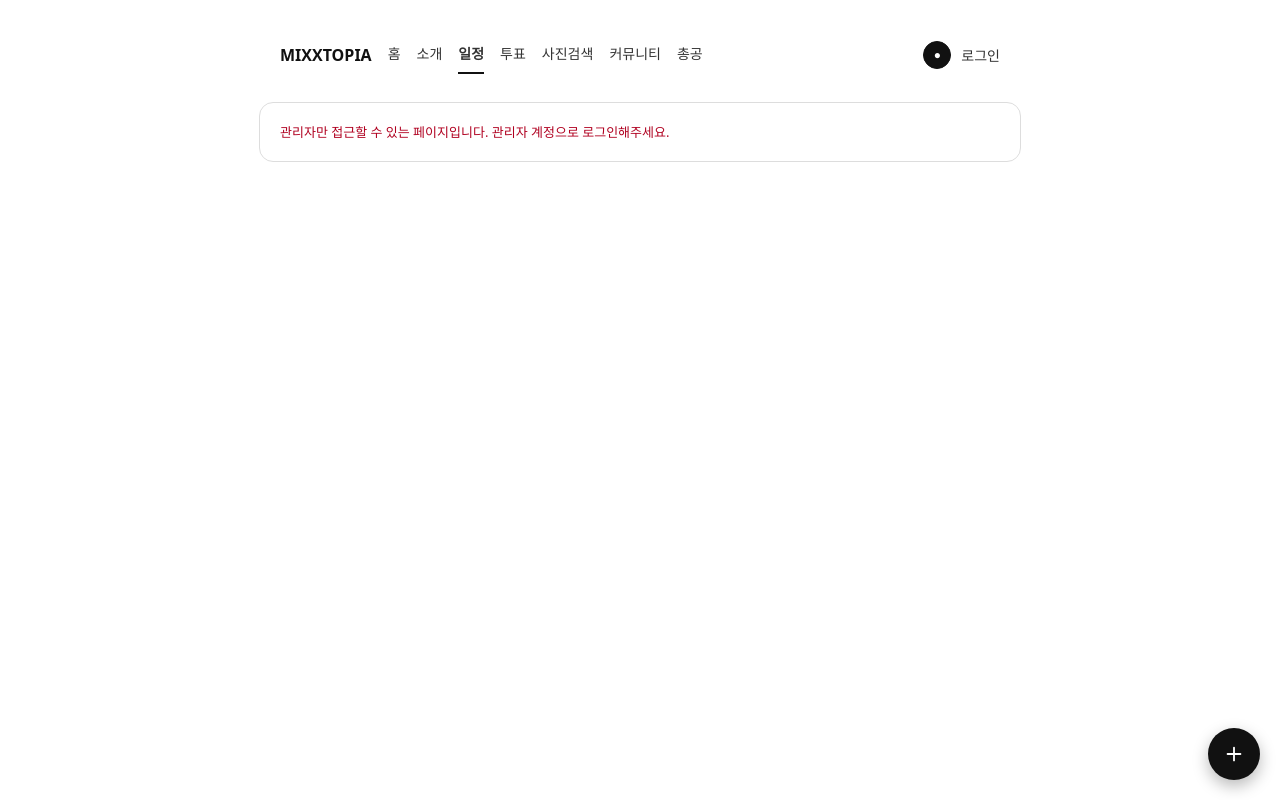
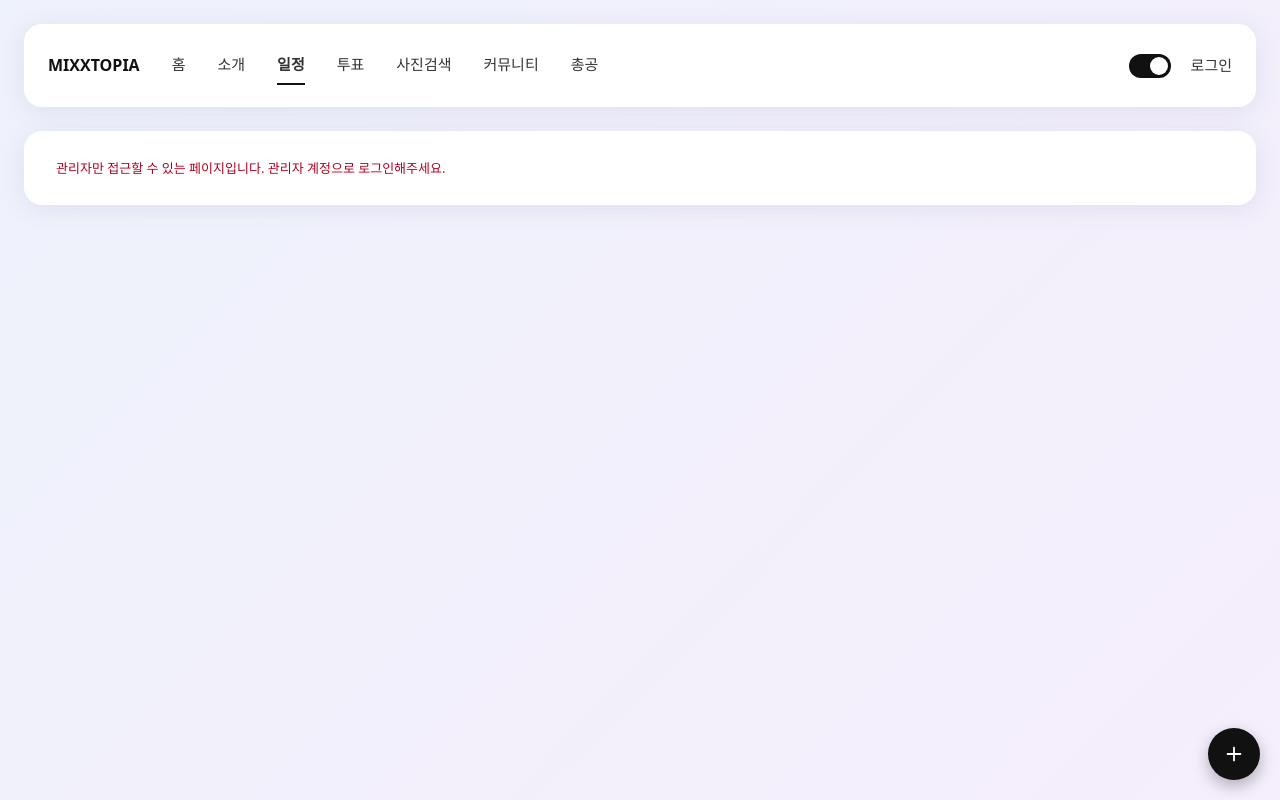
Before and after one commit to GolemOnce/mixxtopia, a React (Vite) app in the folder front-end/: page /schedule/new in a window 1280 px wide. Built offline with nearby package versions, Linux system fonts and the light colour scheme; no server answers; a web font is replaced by a local one.

Commit message:
feat: 사이트 배경색, 네이게이션 바 및 카드 색 변경. 메뉴 간격 조정, feb 토글버튼 디자인 변경

```diff
--- a/front-end/src/components/NavBar.tsx
+++ b/front-end/src/components/NavBar.tsx
@@ -141,9 +141,10 @@ export default function NavBar() {
             className="navbar-fab-switch"
             aria-label={fabEnabled ? '플로팅 메뉴 버튼 끄기' : '플로팅 메뉴 버튼 켜기'}
             aria-pressed={fabEnabled}
+            title={fabEnabled ? '토글 OFF' : '토글 ON'}
             onClick={toggleFabEnabled}
           >
-            {fabEnabled ? '●' : '○'}
+            <span className="navbar-fab-switch-thumb" />
           </button>
           <div className="navbar-auth-slot">{renderAuth()}</div>
         </div>
--- a/front-end/src/index.css
+++ b/front-end/src/index.css
@@ -4,6 +4,27 @@
     format('woff2');
   font-weight: 500;
   font-display: swap;
+}
+
+/* max-width가 padding을 포함하도록 통일 — 이게 없으면 패딩이 다른 요소끼리
+   max-width가 같아도 실제 렌더링 폭이 달라진다(.navbar vs .card에서 실제로 발생했음). */
+*,
+*::before,
+*::after {
+  box-sizing: border-box;
+}
+
+:root {
+  --page-bg-from: #eef2fb;
+  --page-bg-to: #f5eefc;
+  --card-bg: #ffffff;
+  --card-shadow: 0 4px 24px rgba(88, 72, 170, 0.1);
+  --content-width: 1280px;
+}
+
+html {
+  min-height: 100%;
+  background: linear-gradient(135deg, var(--page-bg-from), var(--page-bg-to));
 }
 
 body {
@@ -19,11 +40,13 @@ body {
 }
 
 .card {
-  max-width: 720px;
+  max-width: var(--content-width);
   margin: 0 auto;
-  padding: 20px;
-  border: 1px solid #ddd;
-  border-radius: 14px;
+  padding: 28px 32px;
+  background: var(--card-bg);
+  border: none;
+  border-radius: 18px;
+  box-shadow: var(--card-shadow);
 }
 
 h1 {
@@ -92,16 +115,19 @@ h3 {
 }
 
 .navbar {
-  max-width: 720px;
-  margin: 0 auto 16px;
-  padding: 0 20px;
+  max-width: var(--content-width);
+  margin: 0 auto 24px;
+  padding: 10px 24px;
   position: relative;
+  background: var(--card-bg);
+  border-radius: 18px;
+  box-shadow: var(--card-shadow);
 }
 
 .navbar-bar {
   display: flex;
   align-items: center;
-  gap: 16px;
+  gap: 32px;
   padding: 12px 0;
 }
 
@@ -121,14 +147,14 @@ h3 {
 
 .navbar-links {
   display: flex;
-  gap: 16px;
+  gap: 32px;
   flex: 1;
 }
 
 .navbar-link {
   color: #333;
   text-decoration: none;
-  font-size: 14px;
+  font-size: 15px;
   padding: 8px 0;
 }
 
@@ -140,7 +166,7 @@ h3 {
 .navbar-right {
   display: flex;
   align-items: center;
-  gap: 10px;
+  gap: 20px;
   margin-left: auto;
 }
 
@@ -148,26 +174,35 @@ h3 {
   display: none;
 }
 
+/* on/off 상태가 바로 보이게 둥근 토글 스위치(트랙+손잡이) 형태로 만든다. */
 .navbar-fab-switch {
   display: inline-flex;
   align-items: center;
-  justify-content: center;
-  width: 28px;
-  height: 28px;
-  padding: 0;
-  border: 1px solid #ccc;
-  border-radius: 50%;
-  background: #fff;
-  color: #999;
-  font-size: 12px;
-  line-height: 1;
+  width: 42px;
+  height: 24px;
+  padding: 3px;
+  border: none;
+  border-radius: 999px;
+  background: #d8d8e2;
   cursor: pointer;
+  transition: background 0.2s ease;
 }
 
 .navbar-fab-switch[aria-pressed='true'] {
   background: #111;
-  color: #fff;
-  border-color: #111;
+}
+
+.navbar-fab-switch-thumb {
+  width: 18px;
+  height: 18px;
+  border-radius: 50%;
+  background: #fff;
+  box-shadow: 0 1px 3px rgba(0, 0, 0, 0.3);
+  transition: transform 0.2s ease;
+}
+
+.navbar-fab-switch[aria-pressed='true'] .navbar-fab-switch-thumb {
+  transform: translateX(18px);
 }
 
 /* 화면 우하단에 고정되는 플로팅 메뉴. 스크롤해도 같은 위치에 머물고,
@@ -263,11 +298,16 @@ h3 {
 .navbar-auth {
   display: flex;
   align-items: center;
-  gap: 10px;
+  gap: 20px;
 }
 
 .navbar-auth .muted {
   margin-top: 0;
+  font-size: 15px;
+}
+
+.navbar-auth button {
+  font-size: 15px;
 }
 
 .navbar-drawer-backdrop,
@@ -279,7 +319,15 @@ h3 {
    가운데 메뉴는 좌측 드로어로 옮긴다. */
 @media (max-width: 768px) {
   .navbar {
-    padding: 0 16px;
+    padding: 10px 16px;
+  }
+
+  .navbar-bar {
+    gap: 12px;
+  }
+
+  .navbar-right {
+    gap: 10px;
   }
 
   .navbar-hamburger {
```
